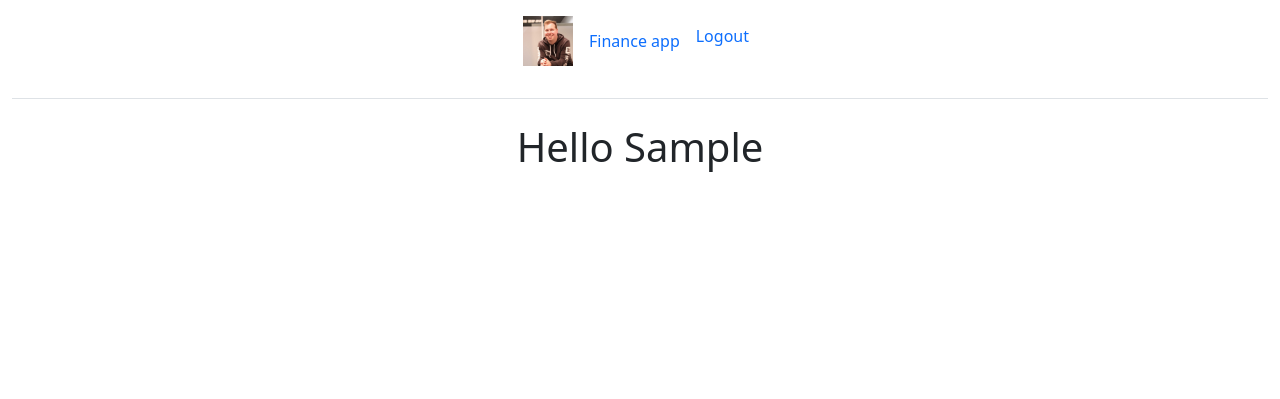
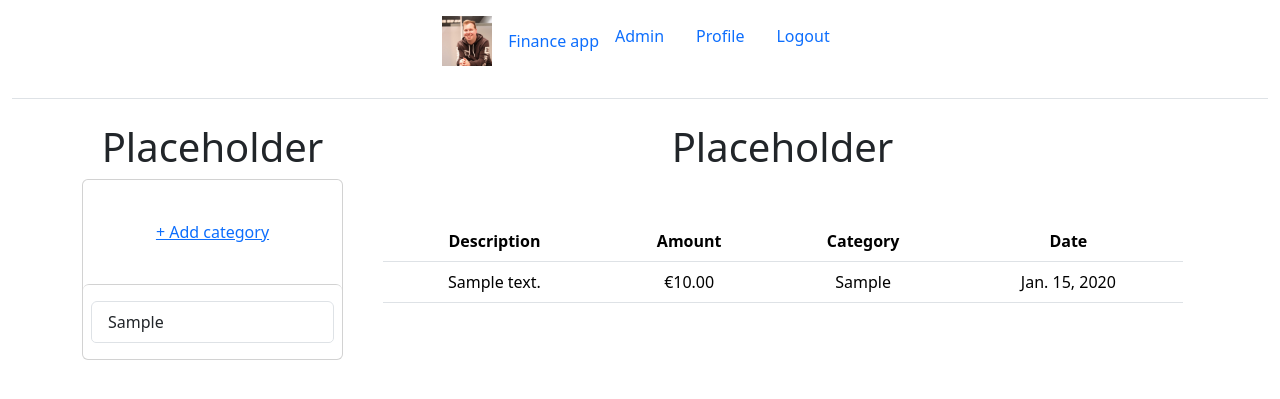
Before and after one commit to juliansprietsma/finance, a Django app: page / in a window 1280 px wide. Shown: the top 399 px of the page. Run offline with Django 5.2, Linux system fonts and the light colour scheme; a user stored in the database is signed in; tables that the repository leaves empty hold one stand-in row (values such as "Sample post"); some libraries are stand-ins or nearby versions.

Commit message:
TransactionCategory and Transaction models, plus an initial look

```diff
--- a/finance/forms.py
+++ b/finance/forms.py
@@ -4,7 +4,7 @@ from allauth.account.forms import SignupForm, LoginForm
 class CustomSignupForm(SignupForm):
     def __init__(self, *args, **kwargs):
         super().__init__(*args, **kwargs)
-        for fieldname, field in self.fields.items():
+        for _, field in self.fields.items():
             field.widget.attrs.update({
                 'class': 'form-control'
             })
@@ -25,7 +25,7 @@ class CustomSignupForm(SignupForm):
 class CustomLoginForm(LoginForm):
     def __init__(self, *args, **kwargs):
         super().__init__(*args, **kwargs)
-        for fieldname, field in self.fields.items():
+        for _, field in self.fields.items():
             field.widget.attrs.update({
                 'class': 'form-control'
             })
--- a/finance/models.py
+++ b/finance/models.py
@@ -1,3 +1,58 @@
 from django.db import models
+from django.contrib.auth.models import AbstractUser
+import uuid
 
 # Create your models here.
+class BaseModel(models.Model):
+    id = models.UUIDField(primary_key=True, default=uuid.uuid4, editable=False)
+    created_at = models.DateTimeField(auto_now_add=True)
+    updated_at = models.DateTimeField(auto_now=True)
+
+    class Meta:
+        abstract = True
+
+
+class User(BaseModel, AbstractUser):
+    pass
+
+
+class TransactionCategory(models.Model):
+    category = models.CharField(max_length=20, blank=False)
+    budget = models.IntegerField(blank=True)
+    user = models.ForeignKey(
+        User,
+        on_delete=models.CASCADE,
+        related_name='categories'
+    )
+
+    class Meta:
+        constraints = [
+            models.UniqueConstraint(
+                fields=['user', 'category'],
+                name='unique_categories_per_user'
+            )
+        ]
+
+    def __str__(self):
+        return self.category
+
+class Transaction(models.Model):
+    TYPE_CHOICES = {
+        "expense": "expense",
+        "income": "income"
+    }
+
+    description = models.TextField(blank=False)
+    category = models.ForeignKey(
+        TransactionCategory,
+        on_delete=models.CASCADE,
+        related_name='transaction',
+    )
+    type = models.CharField(choices=TYPE_CHOICES, default=TYPE_CHOICES['expense'], blank=False)
+    amount = models.DecimalField(max_digits=10, decimal_places=2, blank=False)
+    date = models.DateField(blank=False)
+    user = models.ForeignKey(
+        User,
+        on_delete=models.CASCADE,
+        related_name='transactions'
+    )
--- a/finance/templates/finance/home.html
+++ b/finance/templates/finance/home.html
@@ -1,7 +1,87 @@
 {% extends "base.html" %}
+
+{% load static %}
 
 {% block bodycontent %}
 
-    <h1 class="text-center">{{ message }} </h1>
+    <div class="container text-center align-items-center justify-content-center">
+
+        <div class="row">
+
+            <div class="col-3 d-flex align-items-center justify-content-center">
+                <h1>Placeholder</h1>
+            </div>
+
+            <div class="col-9 d-flex align-items-center justify-content-center">
+                <h1>Placeholder</h1>
+            </div>
+        </div>
+
+
+        <div class="row">
+
+            <div class="col-3 d-flex align-items-center justify-content-center">
+                <div class="card divide-y" style="width: 350px;">
+                    <a type="button" class="theme-primary btn-solid m-4 py-3" href="admin/finance/transactioncategory/add/">+ Add category</a>
+
+                    <div class="list-group overflow-auto py-3" style="max-height: 300px;">
+                        {% for category in categories %}
+
+                            <button type="button" class="list-group-item d-flex justify-content-between align-items-center me-2 ms-2" onclick="selectItem(this)">
+                                <span>{{ category.category }}</span>
+
+                                <span class="badge theme-success">€{{ category.budget }}</span>
+                            </button>
+
+                        {% endfor %}
+                    </div>
+
+                </div>
+            </div>
+
+            <div class="col-9 d-flex align-items-center justify-content-center">
+
+                <div class="table-card">
+                    <table class="table table-hover" style="max-height: 300px; width: 800px;">
+                        <thead>
+                            <tr>
+                                <th scope="col">Description</th>
+                                <th scope="col">Amount</th>
+                                <th scope="col">Category</th>
+                                <th scope="col">Date</th>
+                            </tr>
+                        </thead>
+
+
+                        {% for transaction in transactions %}
+
+                            <tr>
+                                <td>{{ transaction.description }}</td>
+                                <td class="rounded {% if transaction.type == 'expense' %}theme-danger{% else %}theme-success{% endif %}">€{{ transaction.amount }}</td>
+                                <td>{{ transaction.category.category }}</td>
+                                <td>{{ transaction.date }}</td>
+                            </tr>
+
+                        {% endfor %}
+                    </table>
+                </div>
+
+            </div>
+
+        </div>
+
+    </div>
+
+    <script>
+
+        function selectItem(selectedItem) {
+            if (selectedItem.classList.contains('active')) {
+                selectedItem.classList.remove('active')
+            } else {
+                selectedItem.classList.add('active');
+            }
+        }
+
+    </script>
 
 {% endblock bodycontent %}
--- a/finance/views.py
+++ b/finance/views.py
@@ -1,10 +1,25 @@
-from django.shortcuts import render
-from django.http import HttpResponse
+from django.shortcuts import render, redirect
+
+from .models import TransactionCategory, Transaction
 
 # Create your views here.
 def home(request):
     if request.user.is_authenticated:
 
-        return render(request, "finance/home.html", {"message": f"Hello {request.user.first_name}"})
+        print("ID: ", request.user.id)
+
+        user_categories = TransactionCategory.objects.filter(user__id=request.user.id)
+
+        user_transactions = Transaction.objects.filter(user__id=request.user.id)
+
+        context = {
+            'categories': user_categories,
+            'transactions': user_transactions,
+        }
+
+        return render(request, "finance/home.html", context)
     else:
-        return render(request, "finance/home.html", {"message": f"Please log in"})
+        return redirect('accounts/login')
+
+def profile(request):
+    pass
--- a/finance_config/settings.py
+++ b/finance_config/settings.py
@@ -80,7 +80,7 @@ TEMPLATES = [
 ]
 
 AUTHENTICATION_BACKENDS = [
-    'django.contrib.auth.backends.ModelBackend',
+    # 'django.contrib.auth.backends.ModelBackend',
     'allauth.account.auth_backends.AuthenticationBackend',
 ]
 
@@ -154,8 +154,10 @@ MAILERS = {
 
 LOGIN_REDIRECT_URL = '/'
 
+AUTH_USER_MODEL = "finance.User"
+
 ACCOUNT_LOGOUT_ON_GET = True
-
+ACCOUNT_USER_MODEL_USERNAME_FIELD = 'username'
 ACCOUNT_LOGIN_METHODS = {'email', 'username'}
 ACCOUNT_SIGNUP_FIELDS = {'email*', 'username*', 'password1*', 'password2*'}
 
--- a/templates/base.html
+++ b/templates/base.html
@@ -21,13 +21,24 @@
             </a>
 
             <ul class="nav">
+                {% if user.is_staff %}
+                <li class="nav-item">
+                    <a class="nav-link" href="{% url 'admin:index' %}">Admin</a>
+                </li>
+                {% endif %}
+
+
                 {% if not user.is_authenticated %}
                 <li class="nav-item">
-                    <a class="nav-link" href="accounts/login">Login</a>
+                    <a class="nav-link" href="{% url 'account_login' %}">Login</a>
                 </li>
                 {% else %}
+                <li class="nav-item">
+                    <a class="nav-link" href="/">Profile</a>
+                </li>
+
                 <li class="nav-item" >
-                    <a class="nav-link" href="accounts/logout">Logout</a>
+                    <a class="nav-link" href="{% url 'account_logout' %}">Logout</a>
                 </li>
                 {% endif %}
             </ul>
```
Also changed, not shown: finance/admin.py (+14 -0 lines), finance/migrations/0001_initial.py (added), finance/migrations/0002_transactioncategory.py (added), finance/migrations/0003_transaction.py (added), finance/migrations/0004_transaction_user_alter_transaction_category.py (added).
